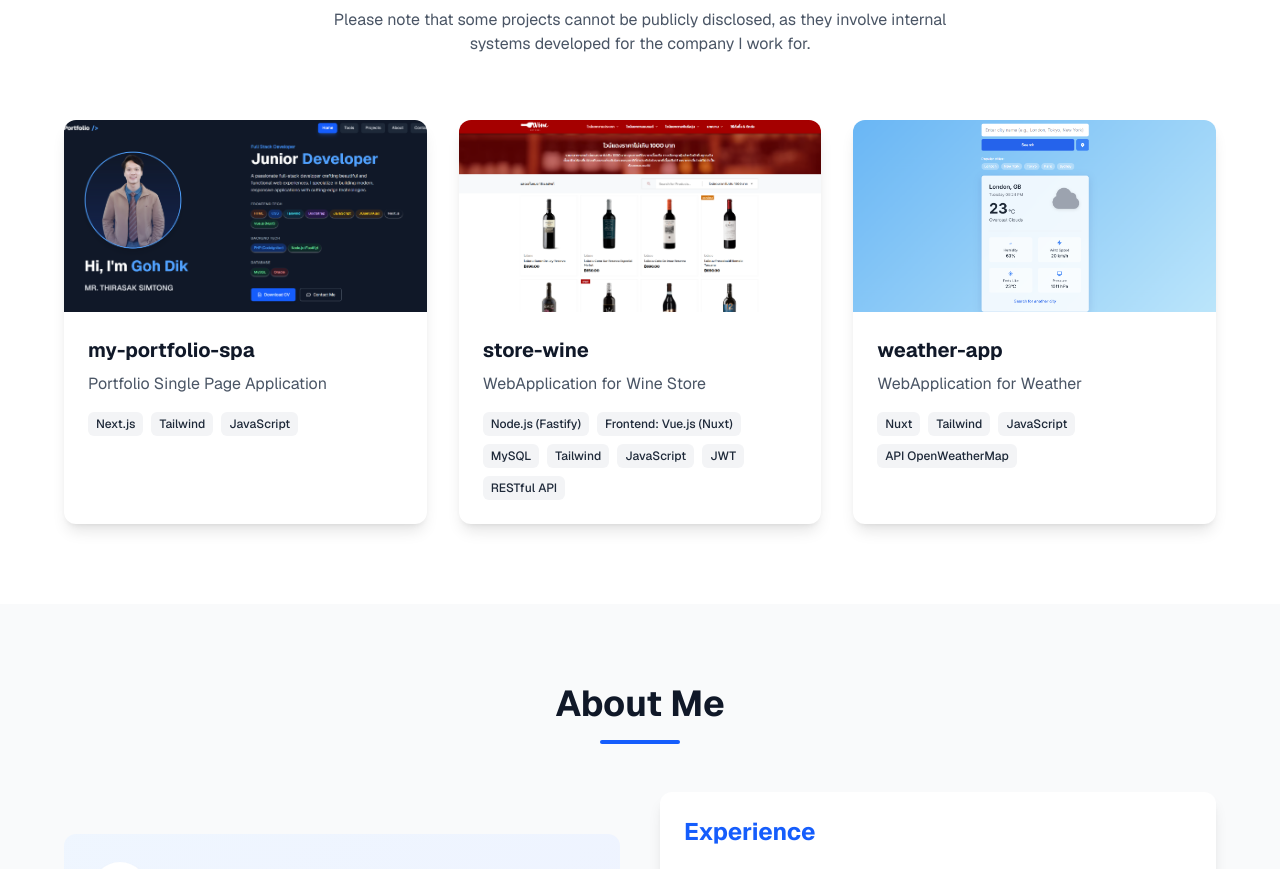
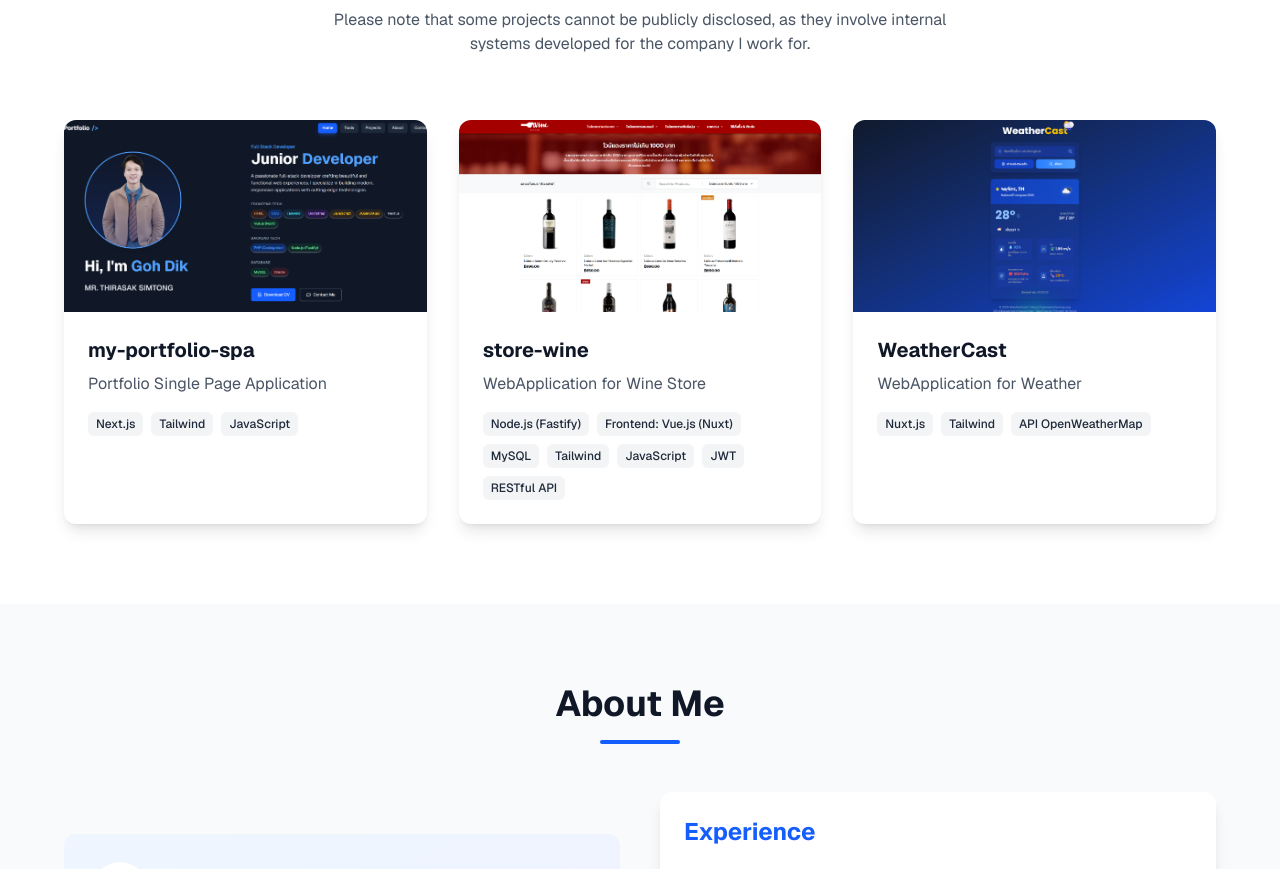
Before and after one commit to gohdick/my-portfolio-spa, a Next.js app: page / in a window 1280 px wide. Shown: the part 1700-2569 px from the top of the page. Built offline with nearby package versions, Linux system fonts and the light colour scheme; a web font is replaced by a local one.

Commit message:
✨ Update project all file

```diff
--- a/data/projects.ts
+++ b/data/projects.ts
@@ -17,12 +17,12 @@
         demo: '#'
     },
     {
-        name: 'weather-app',
+        name: 'WeatherCast',
         description: 'WebApplication for Weather',
-        tech: ['Nuxt', 'Tailwind', 'JavaScript', 'API OpenWeatherMap'],
-        image: '/weather_01.png',
-        github: '#',
-        demo: '#'
+        tech: ['Nuxt.js', 'Tailwind', 'API OpenWeatherMap'],
+        image: '/weathercast.png',
+        github: 'https://github.com/gohdick/nuxt-weather-app',
+        demo: 'https://WeatherCast.gohdik.dev'
     }
 ]
 
```
Also changed, not shown: public/weathercast.png (added).
